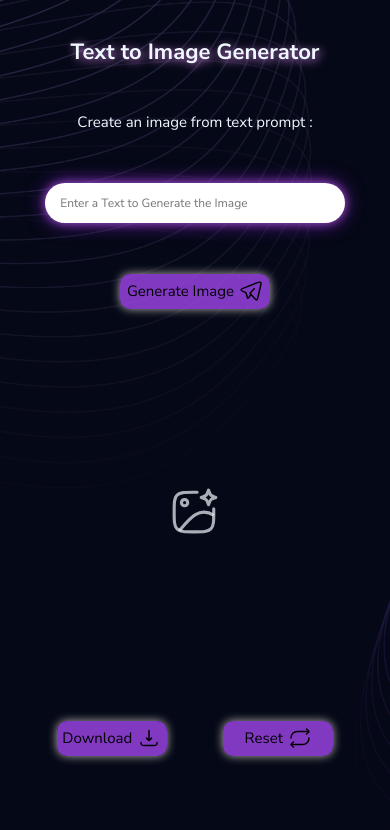
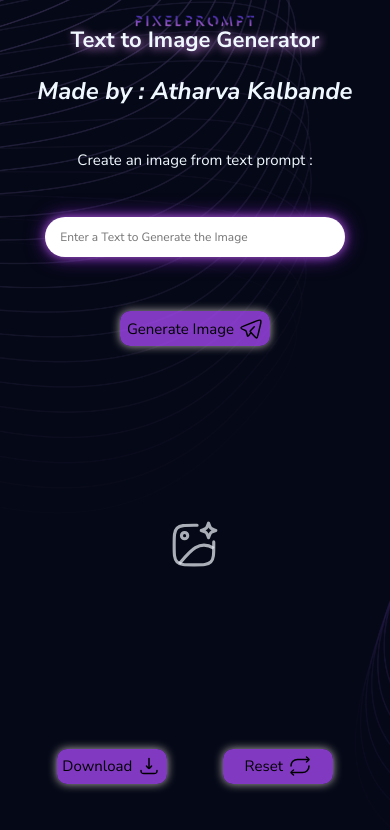
Before and after one commit to atharva-aak/PixelPrompt, a plain HTML site: page index.html in a window 390 px wide. Drawn offline with Linux system fonts and the light colour scheme.

Commit message:
Added logo and made responsive

```diff
--- a/index.html
+++ b/index.html
@@ -7,8 +7,10 @@
     <link rel="stylesheet" href="style.css">
 </head>
 <body>
+    <img src="logo.png" alt="Logo" class="logo">
     <div class="container">
     <h1>Text to Image Generator</h1>
+    <h2><i>Made by : Atharva Kalbande</i></h2>
 <div class="input">
     <label for="">Create an image from text prompt :
     </label>
--- a/style.css
+++ b/style.css
@@ -18,10 +18,27 @@ body{
     background-position: center;
     background-repeat: no-repeat;
 }
+.logo {
+    position: absolute;
+    top: 11px; /* Adjust the top margin */
+    left: 50%; /* Adjust the left margin */
+    transform: translate(-50%);
+    width: 250px; /* Increase width */
+    height: auto; /* Maintain aspect ratio */
+    z-index: 1000;
+}
+@media(max-width : 600px){
+    .logo{
+        width:120px;
+        top:15px;
+    }
+}
+
+
 
 .container{
-    width: 70%;
-    height: 90%;
+    width: 68%;
+    height: 85%;
     color: aliceblue;
     display: flex;
     align-items: center;
@@ -38,6 +55,7 @@ body{
 h1{
     font-size: 40px;
     text-shadow: 2px 2px 10px rgb(209, 134, 230);
+    margin-top: 15px;
 }
 
 .input{
@@ -65,6 +83,7 @@ h1{
 #btn{
     width: 190px;
     height: 50px;
+    margin-top: 8px;
     background-color: rgba(162, 69, 238, 0.8);
     border: none;
     border-radius: 10px;
@@ -204,6 +223,7 @@ h1{
     .output{
         flex-direction: column;
     }
+
 }
 
 @media (max-width : 570px){
@@ -220,6 +240,7 @@ h1{
     #image {
         width: 60%;
       }
+
 }
 @media (max-width : 450px){
 
@@ -238,6 +259,7 @@ h1{
         width: 90%;
         font-size:12px ;
       }
+
       #btn {
         width: 150px;
         height: 35px;
```
Also changed, not shown: logo.png (added).
